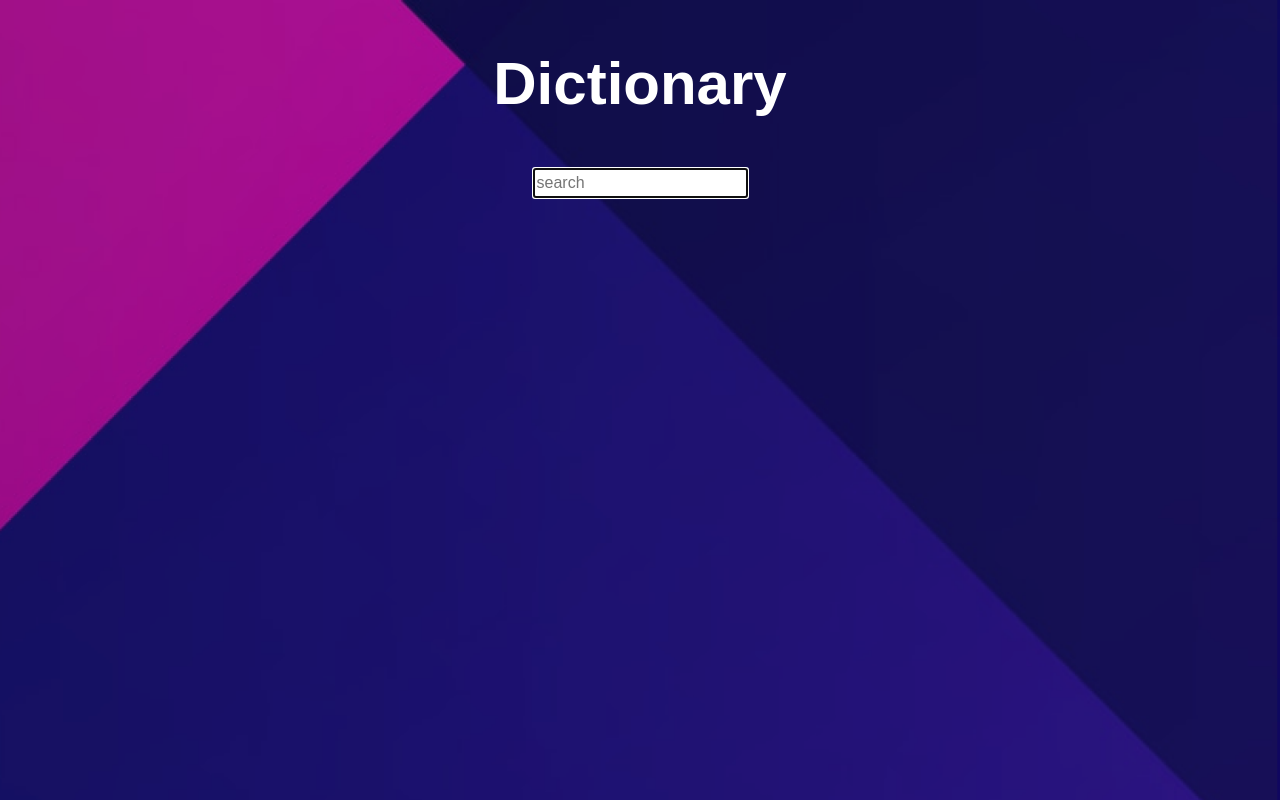
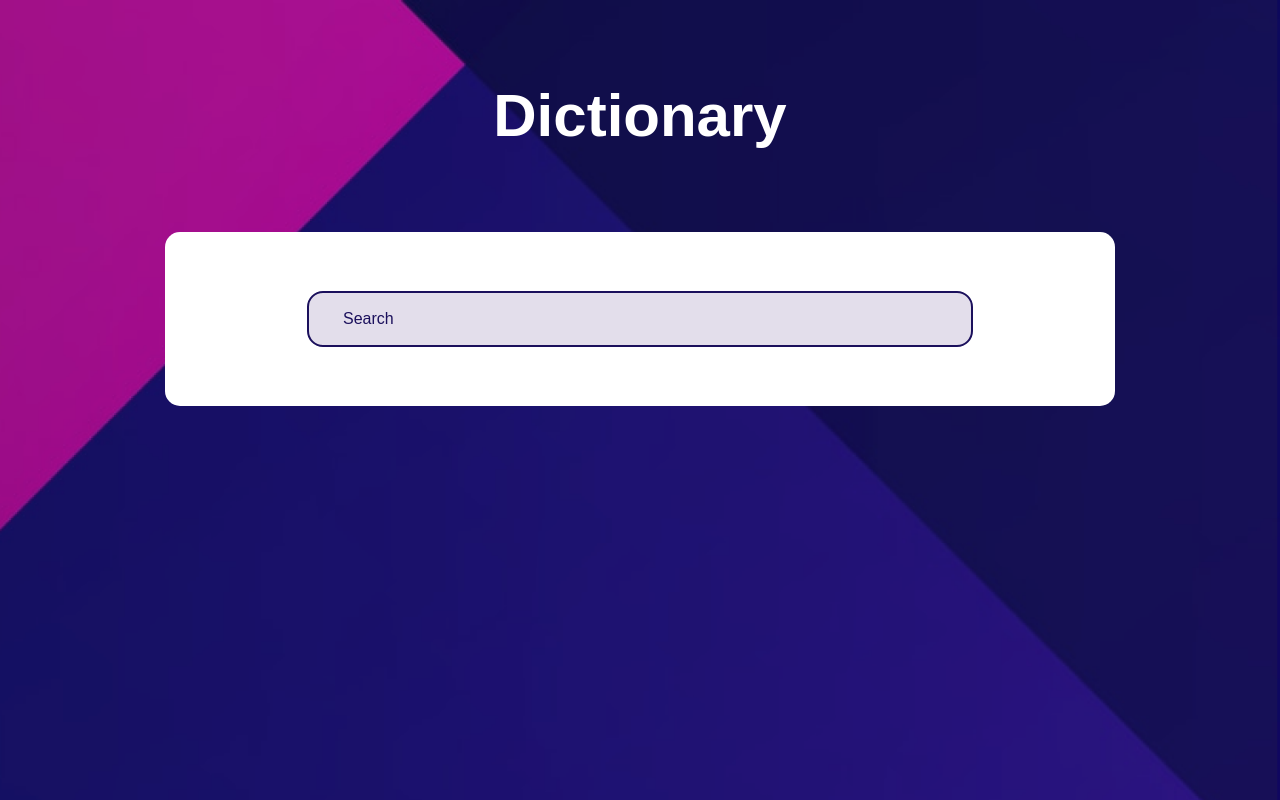
Before and after one commit to angemas2/dictionary-project, a React (Create React App) app: page / in a window 1280 px wide. Built offline with nearby package versions, Linux system fonts and the light colour scheme.

Commit message:
axios & api url

```diff
--- a/package.json
+++ b/package.json
@@ -6,6 +6,7 @@
     "@testing-library/jest-dom": "^5.16.4",
     "@testing-library/react": "^13.3.0",
     "@testing-library/user-event": "^13.5.0",
+    "axios": "^0.27.2",
     "react": "^18.1.0",
     "react-dom": "^18.1.0",
     "react-scripts": "5.0.1",
--- a/src/Dictionary.css
+++ b/src/Dictionary.css
@@ -3,11 +3,27 @@
     text-align: center;
     font-size: 60px;
     font-weight: 800;
+    margin: 80px 0px;
 }
 
 .Search-bar{
     color: var(--main-color);
+    background: rgb(227, 222, 235);
+    border: none;
+    padding: 15px;
+    width: 80%;
+    border-radius: 15px;
 }
+
+.Search-bar::placeholder{
+    color: var(--main-color);
+    padding-left: 20px;
+}
+
+.Search-bar:focus{
+ outline-color: var(--main-color);
+}
+
 
 :root{
     --main-color:#1B105C;
@@ -15,3 +31,11 @@
     --secondary-color-pink:#A50F8E;
     --secondary-color-purple:#2915C7;
 }
+
+.Search-form{
+    background: white;
+    border-radius: 15px;
+    max-width: 950px;
+    margin: 50px auto;
+    padding: 60px;
+}
--- a/src/Dictionary.js
+++ b/src/Dictionary.js
@@ -1,26 +1,42 @@
 import React, { useState } from "react";
 import "./Dictionary.css";
+import axios from "axios";
 
 export default function Dictionary() {
+  let [keyword, setKeyword] = useState("");
 
-    let [keyword,setKeyword]=useState("");
+  function getDefinition(response) {
+    console.log(response.data[0]);
+  }
 
-    function handleSubmit(event){
-        event.preventDefault();
-    alert(`Search for ${keyword}`)
-    }
+  function handleSubmit(event) {
+    event.preventDefault();
+    let apiURL = `https://api.dictionaryapi.dev/api/v2/entries/en/${keyword}`;
+    axios.get(apiURL).then(getDefinition);
+  }
 
-    function Handlekeyword(event){
-        event.preventDefault();
-        setKeyword(event.target.value)
-    }
+  function Handlekeyword(event) {
+    event.preventDefault();
+    setKeyword(event.target.value);
+  }
 
   return (
     <div className="Dictionary mt-5">
-        <h1>Dictionary</h1>
-      <form className="Search-form mt-5 d-flex justify-content-center" onSubmit={handleSubmit}>
-        <input type="text" autoFocus="on" placeholder="search" className="Search-bar" onChange={Handlekeyword} />
-      </form>
+      <h1>Dictionary</h1>
+      <div>
+        <form
+          className="Search-form mt-5 d-flex justify-content-center"
+          onSubmit={handleSubmit}
+        >
+          <input
+            type="text"
+            autoFocus="on"
+            placeholder="Search"
+            className="Search-bar"
+            onChange={Handlekeyword}
+          />
+        </form>
+      </div>
     </div>
   );
 }
```
Also changed, not shown: 1 other file (tests, documents, lock files or other folders).
